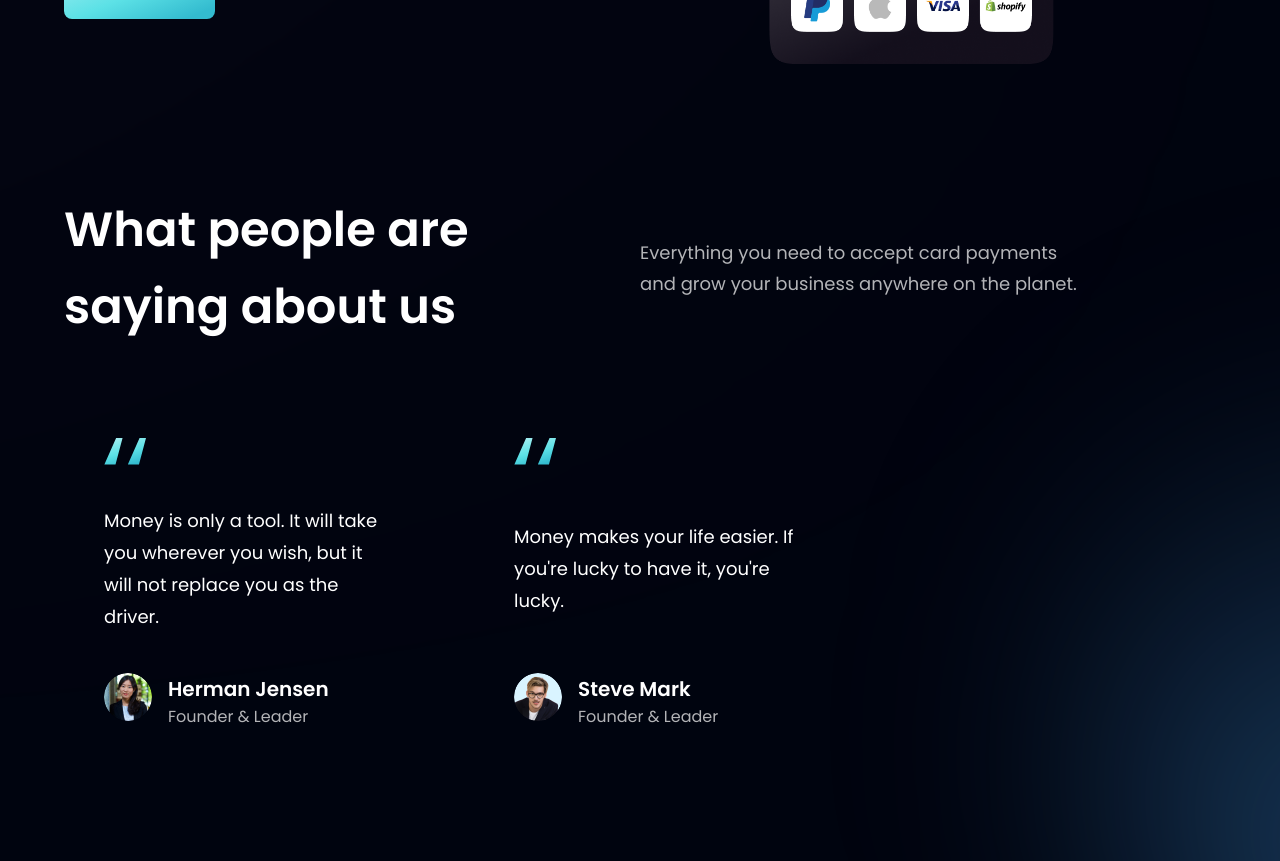
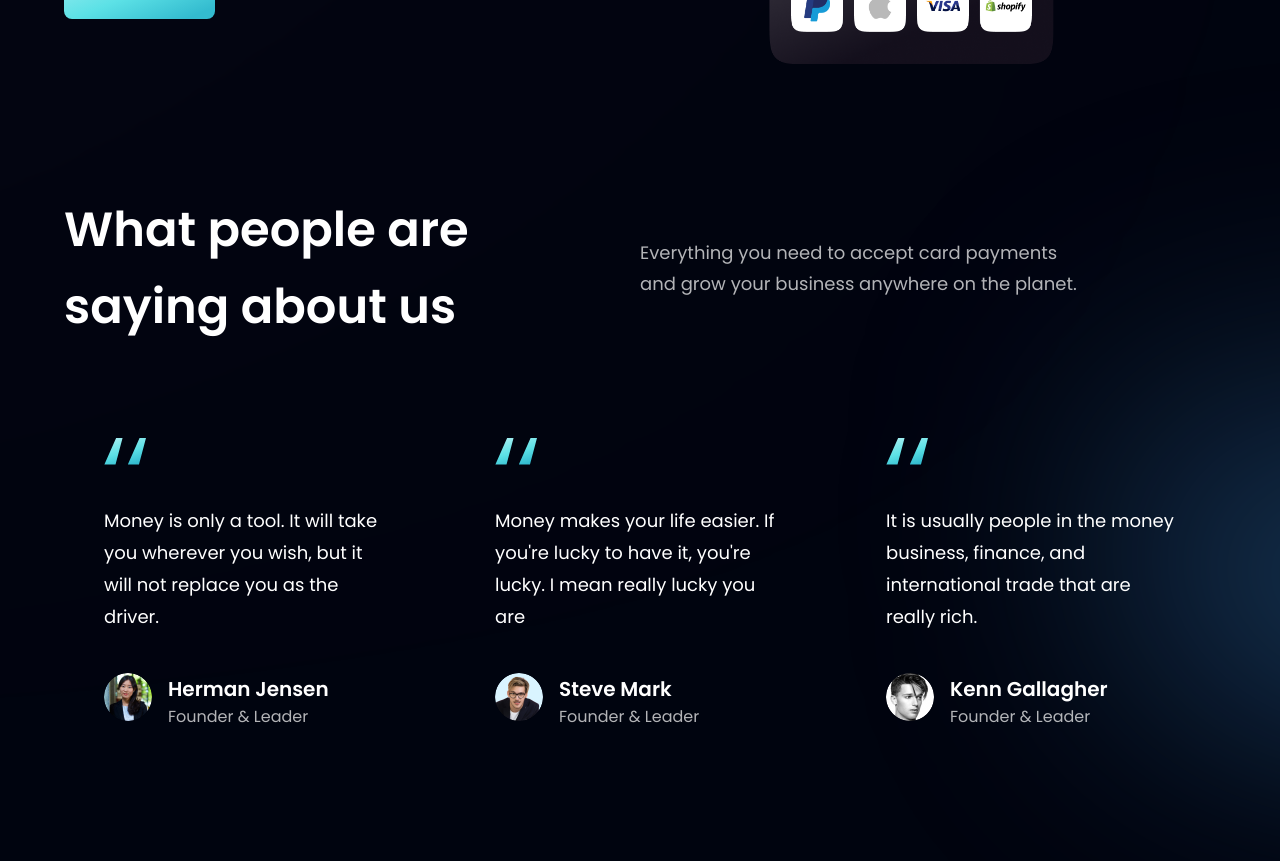
Before and after one commit to r3hmantom/PaymentApp, a React (Vite) app: page / in a window 1280 px wide. Shown: the part 2660-3521 px from the top of the page. Built offline with nearby package versions, Linux system fonts and the light colour scheme.

Commit message:
framer adjustments

```diff
--- a/src/components/Billing.jsx
+++ b/src/components/Billing.jsx
@@ -34,7 +34,7 @@ function Billing() {
     <motion.section
       initial="offscreen"
       whileInView="onscreen"
-      viewport={{ once: false, amount: 0 }}
+      viewport={{ once: true, amount: 0 }}
       id="product"
       className={`${layout.sectionReverse}`}
     >
--- a/src/components/Business.jsx
+++ b/src/components/Business.jsx
@@ -2,6 +2,7 @@ import React from "react";
 import { features } from "../constants";
 import styles, { layout } from "../style";
 import Button from "./Button";
+import { motion } from "framer-motion";
 
 const FeatureCard = ({ index, icon, title, content }) => (
   <div
@@ -26,9 +27,43 @@ const FeatureCard = ({ index, icon, title, content }) => (
 );
 
 const Business = () => {
+  const cardVariantTop = {
+    offscreen: {
+      y: "20vh",
+      display: "none",
+    },
+    onscreen: {
+      y: 0,
+      display: "flex",
+      opacity: 1,
+      transition: {
+        type: "tween",
+        duration: 2,
+      },
+    },
+  };
+  const cardVariantLeft = {
+    offscreen: {
+      x: "-100vw",
+    },
+    onscreen: {
+      x: 0,
+      transition: {
+        type: "spring",
+        bounce: 0.2,
+        duration: 2,
+      },
+    },
+  };
   return (
-    <section id="features" className={layout.section}>
-      <div className={layout.sectionInfo}>
+    <motion.section
+      initial="offscreen"
+      whileInView="onscreen"
+      viewport={{ once: true, amount: 0 }}
+      id="features"
+      className={layout.section}
+    >
+      <motion.div variants={cardVariantLeft} className={layout.sectionInfo}>
         <h2 className={styles.heading2}>
           You do the business, <br className="sm:block hidden" /> we'll handle
           the money
@@ -39,13 +74,23 @@ const Business = () => {
           annual fees.
         </p>
         <Button styles="mt-10" />
-      </div>
+      </motion.div>
       <div className={`${layout.sectionImg} flex-col`}>
         {features.map((feature, index) => (
-          <FeatureCard key={feature.id} {...feature} index={index} />
+          <motion.div
+            variants={{
+              ...cardVariantTop,
+              onscreen: {
+                ...cardVariantTop.onscreen,
+                transition: { delay: index * 0.3 },
+              },
+            }}
+          >
+            <FeatureCard key={feature.id} {...feature} index={index} />
+          </motion.div>
         ))}
       </div>
-    </section>
+    </motion.section>
   );
 };
 
--- a/src/components/CardDeal.jsx
+++ b/src/components/CardDeal.jsx
@@ -35,7 +35,7 @@ const CardDeal = () => {
     <motion.section
       initial="offscreen"
       whileInView="onscreen"
-      viewport={{ once: false, amount: 0 }}
+      viewport={{ once: true, amount: 0 }}
       className={layout.section}
     >
       <motion.div variants={cardVariantLeft} className={layout.sectionInfo}>
--- a/src/components/Clients.jsx
+++ b/src/components/Clients.jsx
@@ -31,7 +31,7 @@ const ClientSection = () => {
     <motion.section
       initial="offscreen"
       whileInView="onscreen"
-      viewport={{ once: false, amount: 0 }}
+      viewport={{ once: true, amount: 0 }}
       className={`${styles.flexCenter} mt-4 mb-28 `}
     >
       <div
--- a/src/components/FeedbackCard.jsx
+++ b/src/components/FeedbackCard.jsx
@@ -1,7 +1,8 @@
 import React from "react";
 import { quotes } from "../assets";
 
-const FeedbackCard = ({ content, name, title, img }) => (
+const FeedbackCard = ({ content, name, title, img }) => {
+  return (
     <div
       className="flex justify-between flex-col px-10 py-12 rounded-[20px]
   max-w-[370px] mr-0 sm:mr-5 md:mr-10 my-5 feedback-card"
@@ -27,5 +28,5 @@ const FeedbackCard = ({ content, name, title, img }) => (
       </div>
     </div>
   );
-
+};
 export default FeedbackCard;
--- a/src/components/Testimonials.jsx
+++ b/src/components/Testimonials.jsx
@@ -2,9 +2,30 @@ import React from "react";
 import { feedback } from "../constants";
 import styles from "../style";
 import FeedbackCard from "./FeedbackCard";
+import { motion } from "framer-motion";
 
-const Testimonials = () => (
-  <section
+const Testimonials = () => {
+  const cardVariantTop = {
+    offscreen: {
+      y: "20vh",
+      display: "none",
+    },
+    onscreen: {
+      y: 0,
+      display: "flex",
+      opacity: 1,
+      transition: {
+        type: "spring",
+        bounce: 0.4,
+        duration: 0.6,
+      },
+    },
+  };
+  return (
+    <motion.section
+      initial="offscreen"
+      whileInView="onscreen"
+      viewport={{ once: true, amount: 0 }}
       id="clients"
       className={`${styles.paddingY} ${styles.flexCenter} flex-col relative`}
     >
@@ -22,12 +43,23 @@ const Testimonials = () => (
         </div>
       </div>
 
-    <div className="flex flex-wrap justify-center sm:justify-start w-full feedback-container relative z-[1]">
-      {feedback.map((card) => (
+      <div className="flex flex-wrap justify-start  sm:justify-between w-full feedback-container relative z-[1]">
+        {feedback.map((card, index) => (
+          <motion.div
+            variants={{
+              ...cardVariantTop,
+              onscreen: {
+                ...cardVariantTop.onscreen,
+                transition: { delay: index * 0.1 },
+              },
+            }}
+          >
             <FeedbackCard key={card.id} {...card} />
+          </motion.div>
         ))}
       </div>
-  </section>
+    </motion.section>
   );
+};
 
 export default Testimonials;
--- a/src/constants/index.js
+++ b/src/constants/index.js
@@ -70,7 +70,7 @@ export const feedback = [
   {
     id: "feedback-2",
     content:
-      "Money makes your life easier. If you're lucky to have it, you're lucky.",
+      "Money makes your life easier. If you're lucky to have it, you're lucky. I mean really lucky you are",
     name: "Steve Mark",
     title: "Founder & Leader",
     img: people02,
```
Lines whose indentation alone changed are shown as unchanged.
